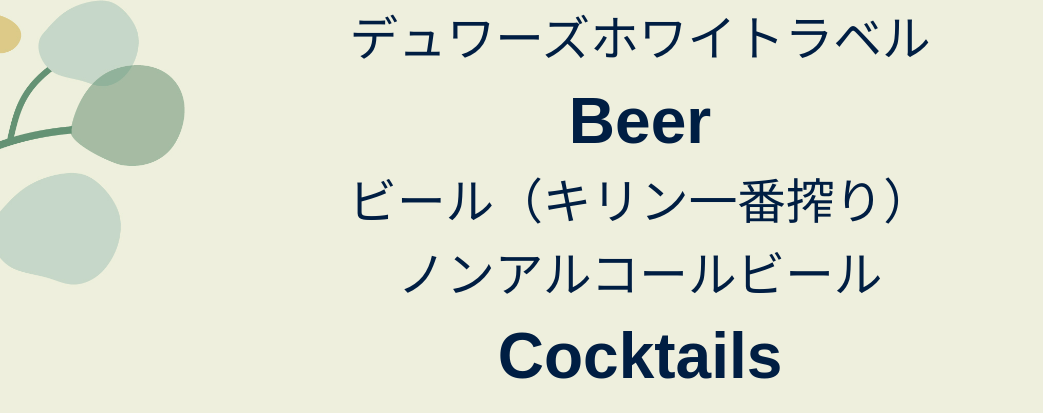
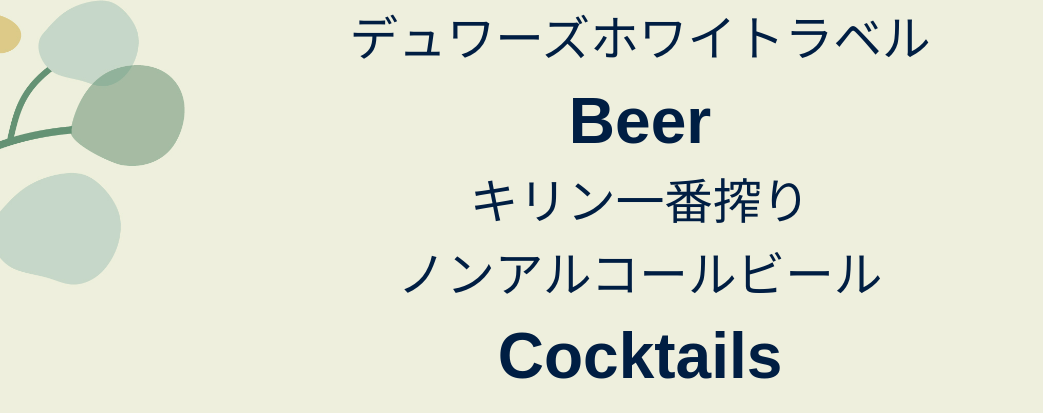
Before and after one commit to fjsw5/DrinkMenu, a plain HTML site: page index.html in a window 1280 px wide. Shown: the part 679-1092 px from the top of the page, without its empty margins (0-1043 px from the left). Drawn offline with Linux system fonts and the light colour scheme; a web font is replaced by a local one.

Commit message:
Update index.html

```diff
--- a/index.html
+++ b/index.html
@@ -21,7 +21,7 @@
                 <p>デュワーズホワイトラベル</p>
                 <br></br>
                 <h2>Beer</h2>
-                <p>ビール（キリン一番搾り）</p>
+                <p>キリン一番搾り</p>
                 <p>ノンアルコールビール</p>
                 <br></br>
                 <h2>Cocktails</h2>
```
